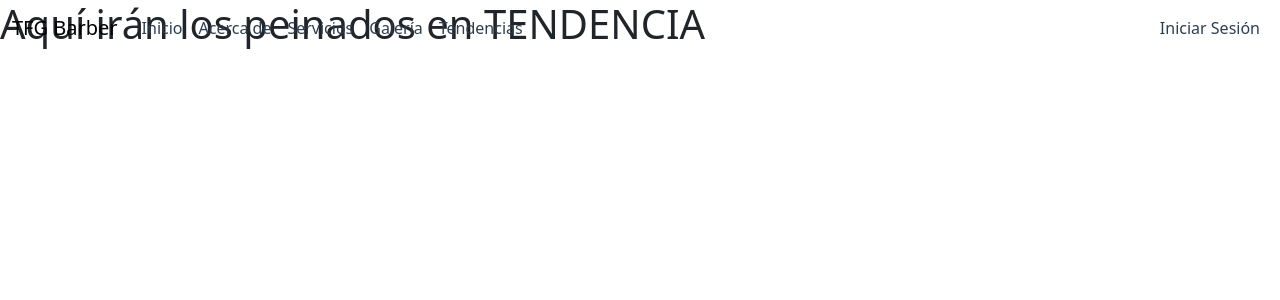
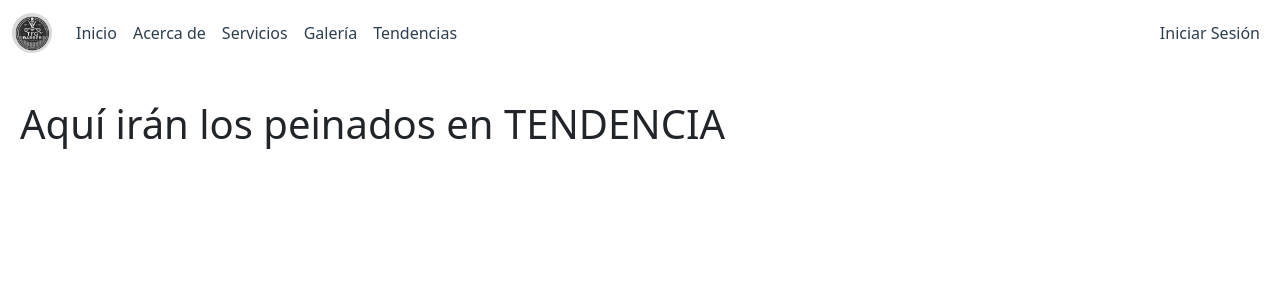
Before and after one commit to xoanmc/tfg-barber-manager, a Vue app in the folder cliente/: page /trending in a window 1280 px wide. Shown: the top 300 px of the page. Built offline with nearby package versions, Linux system fonts and the light colour scheme.

Commit message:
Modificaciones visuales varias.

```diff
--- a/cliente/src/App.vue
+++ b/cliente/src/App.vue
@@ -1,19 +1,12 @@
 <template>
-<nav
-    class="navbar navbar-expand-lg navbar-transparent"
-    :style="{ color: textColor }"
-  >
+  <nav class="navbar navbar-expand-lg navbar-transparent" :style="{ color: textColor }">
     <div class="container-fluid">
-      <router-link class="navbar-brand" to="/home">TFG Barber</router-link>
-      <button
-        class="navbar-toggler"
-        type="button"
-        data-bs-toggle="collapse"
-        data-bs-target="#navbarSupportedContent"
-        aria-controls="navbarSupportedContent"
-        aria-expanded="false"
-        aria-label="Toggle navigation"
-      >
+      <router-link class="navbar-brand" to="/home">
+        <img src="@/assets/logoBarber.png" alt="Logo" class="logo-circle" />
+      </router-link>
+
+      <button class="navbar-toggler" type="button" data-bs-toggle="collapse" data-bs-target="#navbarSupportedContent"
+        aria-controls="navbarSupportedContent" aria-expanded="false" aria-label="Toggle navigation">
         <span class="navbar-toggler-icon"></span>
       </button>
       <div class="collapse navbar-collapse" id="navbarSupportedContent">
@@ -45,24 +38,12 @@
           </li>
         </ul>
         <ul class="navbar-nav">
-          <li
-            class="nav-item dropdown"
-            v-if="store.state.user.logged"
-          >
-            <a
-              class="nav-link dropdown-toggle"
-              href="#"
-              id="userDropdown"
-              role="button"
-              data-bs-toggle="dropdown"
-              aria-expanded="false"
-            >
+          <li class="nav-item dropdown" v-if="store.state.user.logged">
+            <a class="nav-link dropdown-toggle" href="#" id="userDropdown" role="button" data-bs-toggle="dropdown"
+              aria-expanded="false">
               Hola, {{ store.state.user.login }}
             </a>
-            <ul
-              class="dropdown-menu dropdown-menu-end"
-              aria-labelledby="userDropdown"
-            >
+            <ul class="dropdown-menu dropdown-menu-end" aria-labelledby="userDropdown">
               <template v-if="isCliente">
                 <li>
                   <a class="dropdown-item" @click="irAPerfil">Perfil</a>
@@ -101,10 +82,7 @@
               </li>
             </ul>
           </li>
-          <li
-            class="nav-item"
-            v-if="!store.state.user.logged"
-          >
+          <li class="nav-item" v-if="!store.state.user.logged">
             <router-link class="nav-link" to="/login" active-class="active">
               Iniciar Sesión
             </router-link>
@@ -205,7 +183,8 @@ export default {
   top: 0;
   width: 100%;
   z-index: 1000;
-  transition: background-color 0.3s ease, color 0.3s ease; /* Transiciones suaves */
+  transition: background-color 0.3s ease, color 0.3s ease;
+  /* Transiciones suaves */
 }
 
 
@@ -226,6 +205,16 @@ export default {
 }
 
 .navbar-transparent .nav-link:hover {
-  color: rgba(15, 105, 230, 0.8) !important; /* Color al pasar el mouse */
+  color: rgba(15, 105, 230, 0.8) !important;
+  /* color al pasar el mouse */
 }
+
+.logo-circle {
+  height: 40px;
+  width: 40px;
+  border-radius: 50%; /* hace que la imagen sea circular */
+  object-fit: cover; /* para que la imagen se ajuste dentro del círculo */
+}
+
+
 </style>
--- a/cliente/src/components/Cliente/ClientePerfil.vue
+++ b/cliente/src/components/Cliente/ClientePerfil.vue
@@ -79,6 +79,7 @@ export default {
 .card {
   border-radius: 15px;
   background-color: #f8f9fa;
+  margin-top: 80px;
 }
 
 .card-body {
--- a/cliente/src/components/Cliente/ClienteRegisterForm.vue
+++ b/cliente/src/components/Cliente/ClienteRegisterForm.vue
@@ -171,10 +171,10 @@ export default {
         formData.append("fotoPerfil", this.fotoPerfil);
       }
 
-      // Redirige inmediatamente al usuario a la pantalla de confirmación
+
       this.$router.push("/emailConfirmation");
 
-      // Mientras tanto, envía la solicitud al backend
+      // envía la solicitud al backend
       await auth.registerCliente(formData);
 
       this.clearForm();
--- a/cliente/src/components/Empleado/EmpleadoPerfil.vue
+++ b/cliente/src/components/Empleado/EmpleadoPerfil.vue
@@ -78,6 +78,7 @@ export default {
 .card {
   border-radius: 15px;
   background-color: #f8f9fa;
+  margin-top: 80px;
 }
 
 .card-body {
--- a/cliente/src/components/Jefe/JefePerfil.vue
+++ b/cliente/src/components/Jefe/JefePerfil.vue
@@ -98,6 +98,7 @@ export default {
   border: none;
   border-radius: 15px;
   background-color: #f8f9fa;
+  margin-top: 80px;
 }
 
 .card-body {
--- a/cliente/src/views/AboutView.vue
+++ b/cliente/src/views/AboutView.vue
@@ -75,6 +75,7 @@ export default {
   padding: 20px;
   max-width: 800px;
   margin: 0 auto;
+  margin-top: 80px;
 }
 
 h1 {
--- a/cliente/src/views/GalleryView.vue
+++ b/cliente/src/views/GalleryView.vue
@@ -1,5 +1,12 @@
 <template>
-  <div class="about">
+  <div class="content">
     <h1>Aquí irá la GALERÍA</h1>
   </div>
 </template>
+
+<style scoped>
+.content {
+  margin-top: 80px; /* ajustar según la altura de la barra de navegación */
+  padding: 20px; /* para agregar espacio interno */
+}
+</style>
--- a/cliente/src/views/ServicesView.vue
+++ b/cliente/src/views/ServicesView.vue
@@ -178,6 +178,7 @@ export default {
 .services-container {
   text-align: center;
   padding: 30px 20px;
+  margin-top: 80px;
 }
 
 .services-grid {
--- a/cliente/src/views/TrendingView.vue
+++ b/cliente/src/views/TrendingView.vue
@@ -1,5 +1,12 @@
 <template>
-  <div class="about">
+  <div class="content">
     <h1>Aquí irán los peinados en TENDENCIA</h1>
   </div>
 </template>
+
+<style scoped>
+.content {
+  margin-top: 80px; /* ajustar según la altura de la barra de navegación */
+  padding: 20px; /* para agregar espacio interno */
+}
+</style>
```
Also changed, not shown: cliente/src/assets/logoBarber.png.
